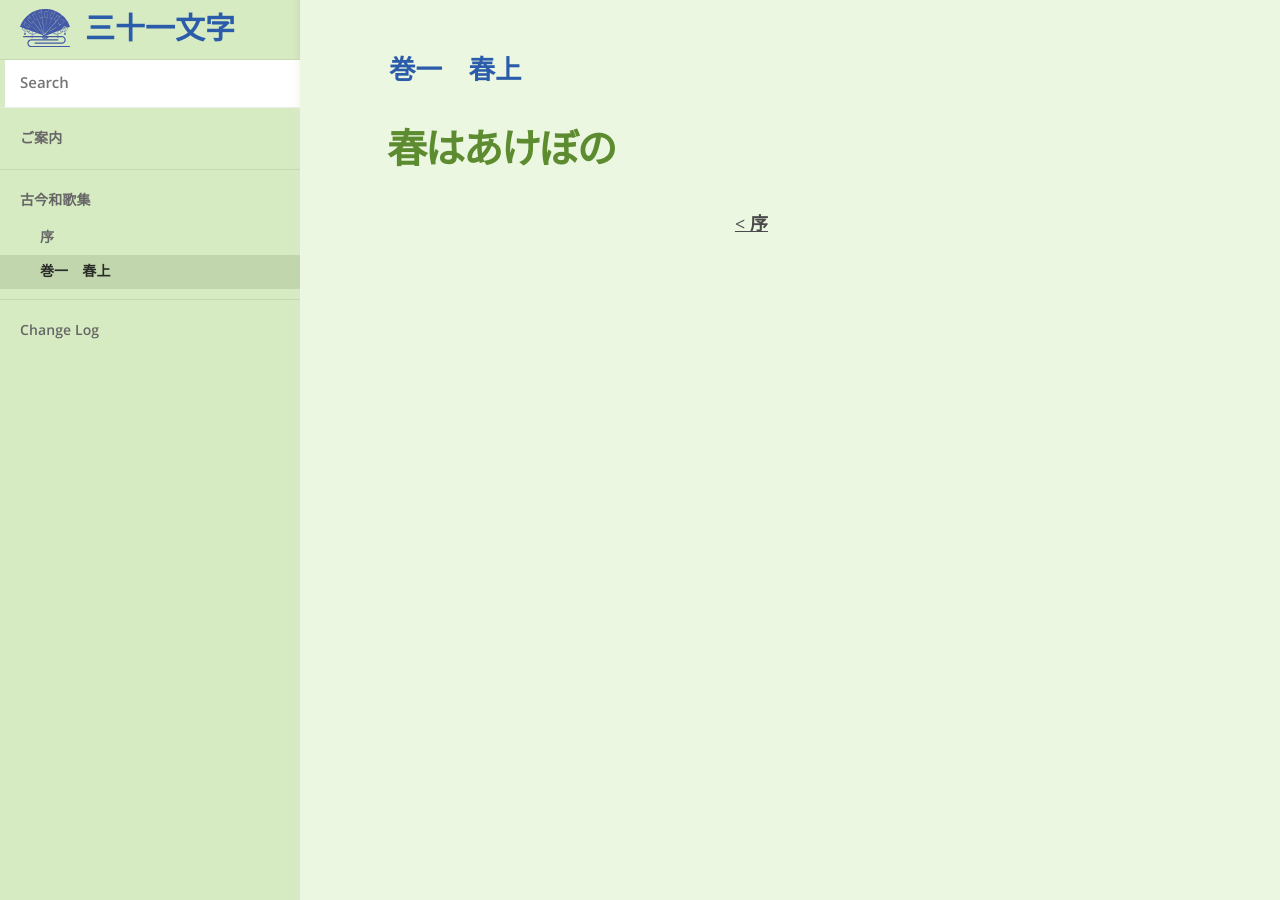
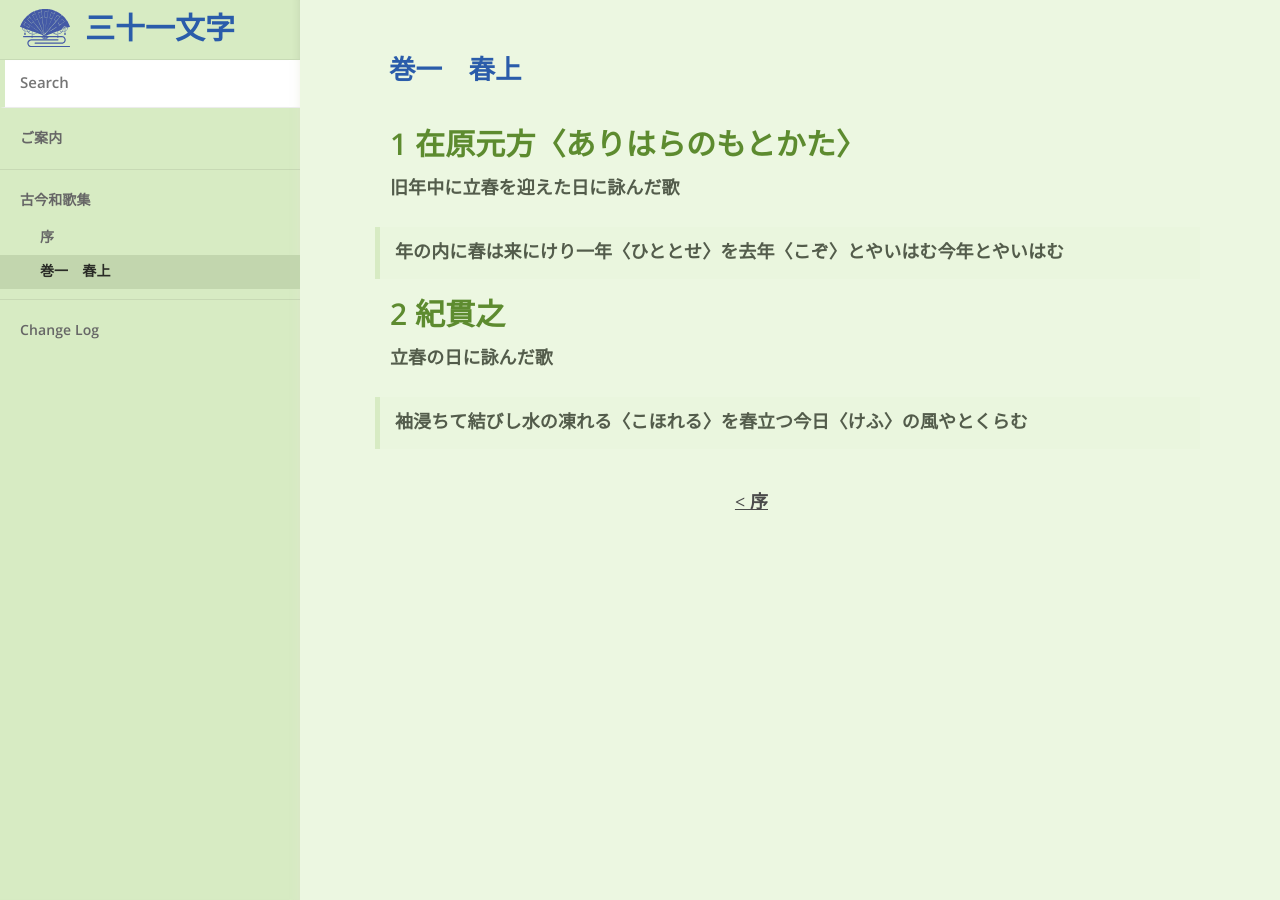
Before and after one commit to 31bot/31bot.github.io, a Jekyll site: the page built from _kokinwakashu/vol1.md, in a window 1280 px wide. Built offline with Jekyll 4.4.1, drawn with Linux system fonts in a browser that asks for light colours.

Commit message:
Update vol1.md

```diff
--- a/_kokinwakashu/vol1.md
+++ b/_kokinwakashu/vol1.md
@@ -3,4 +3,10 @@ label: 巻一　春上
 order: 2
 ---
 
-# 春はあけぼの
+### 1 在原元方〈ありはらのもとかた〉
+旧年中に立春を迎えた日に詠んだ歌
+> 年の内に春は来にけり一年〈ひととせ〉を去年〈こぞ〉とやいはむ今年とやいはむ
+
+### 2 紀貫之
+立春の日に詠んだ歌
+> 袖浸ちて結びし水の凍れる〈こほれる〉を春立つ今日〈けふ〉の風やとくらむ
```
